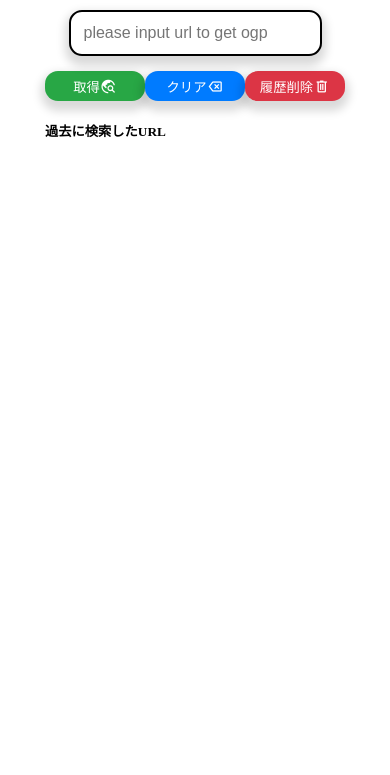
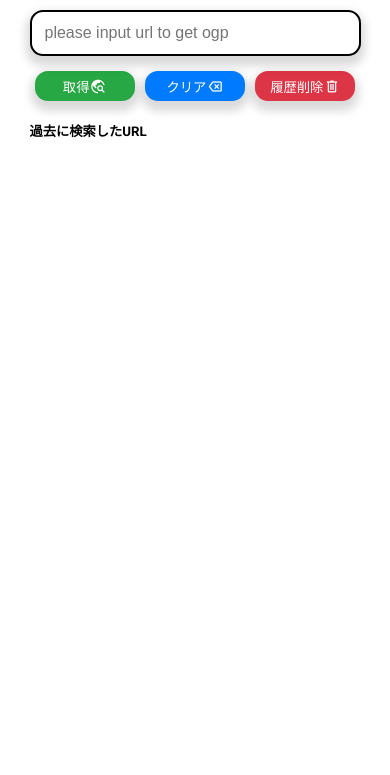
Before and after one commit to kumitaakira453/learn_ogp, a plain HTML site: page index.html in a window 390 px wide. Shown: the part 69-844 px from the top of the page. Drawn offline with nearby package versions, Linux system fonts and the light colour scheme.

Commit message:
fontの変更

```diff
--- a/index.html
+++ b/index.html
@@ -7,8 +7,10 @@
     <title>GetOGP</title>
     <link rel="icon" href="favicon.ico">
     <link rel="stylesheet" type="text/css" href="style.css" />
+    <!-- googleアイコンの導入 -->
+    <link href="https://fonts.googleapis.com/css2?family=Material+Symbols+Outlined" rel="stylesheet" />
     <!-- googleフォントの導入 -->
-    <link href="https://fonts.googleapis.com/css2?family=Material+Symbols+Outlined" rel="stylesheet" />
+    <link href="https://fonts.googleapis.com/css2?family=Roboto:wght@400;700&display=swap" rel="stylesheet">
 </head>
 
 <body>
--- a/style.scss
+++ b/style.scss
@@ -12,6 +12,7 @@ a {
   color: black;
 }
 body {
+  font-family: "Roboto", sans-serif;
   overflow-x: hidden;
   .error__container {
     width: 80vw;
@@ -284,9 +285,12 @@ form {
 }
 
 @media screen and (max-width: 600px) {
-  input {
-    width: 80vw;
+  form {
+    input {
+      width: 80vw;
+    }
   }
+
   #root {
     width: 84vw;
     margin: auto;
```
Also changed, not shown: style.css, 1 other file.
